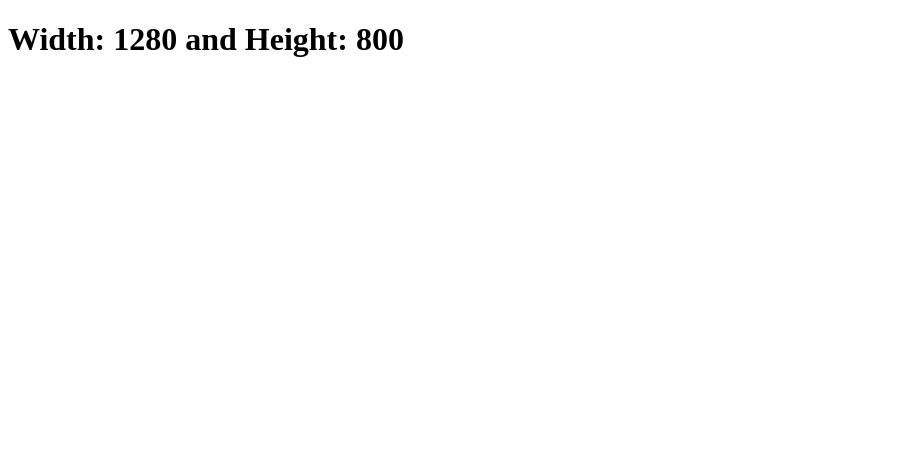
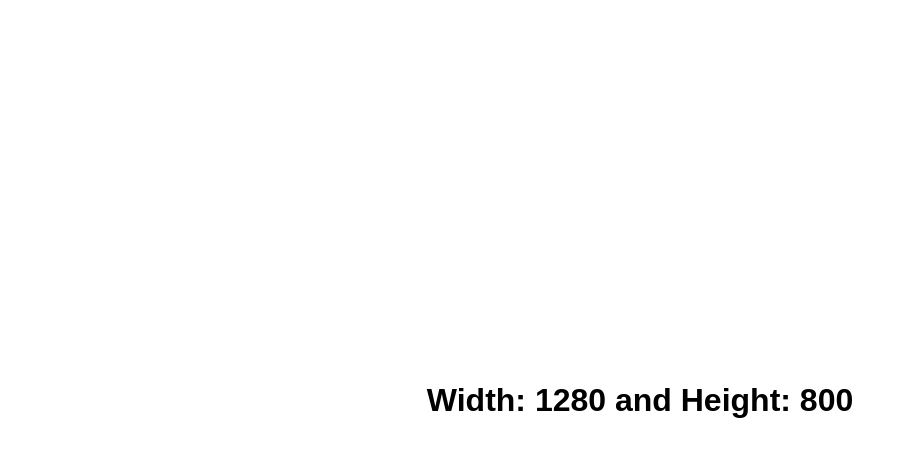
Before and after one commit to acciojob/screen-size-smranjanmishra, a website: page main.html in a window 1280 px wide. Shown: the whole page, without its empty margins (0-907 px from the left). Drawn offline with Linux system fonts and the light colour scheme.

Commit message:
created a submission

```diff
--- a/main.html
+++ b/main.html
@@ -1,23 +1,10 @@
 <!DOCTYPE html>
-
 <html>
-
-<head>
-	<link rel="stylesheet" href="styles.css">
-</head>
-
-<body onload="getSize()" onresize="getSize()">
-	<div id="sizeInfo">
-	</div>
-
-    <script type="text/javascript">
-		function getSize() {
-			var w = document.documentElement.clientWidth;
-			var h = document.documentElement.clientHeight;
-			document.getElementById('sizeInfo').innerHTML = "<h1>Width: " + w + " and Height: " + h + "</h1>";
-		}
-	</script>
-
-</body>
-
+  <head>
+    <link rel="stylesheet" href="styles.css">
+  </head>
+  <body>
+    <div id="sizeInfo"></div>
+    <script src="script.js"></script>
+  </body>
 </html>
--- a/script.js
+++ b/script.js
@@ -1,8 +1,13 @@
-window.addEventListener('resize', function () {
+function updateWindowSize() {
+  const sizeInfoDiv = document.getElementById("sizeInfo");
+  const width = window.innerWidth;
+  const height = window.innerHeight;
 
-    // asd
-    let width = window.innerWidth;
-    let height = window.innerHeight;
-    let sizeInfo = document.querySelector('#sizeInfo');
-    sizeInfo.innerHTML = '<h1>Width: ' + width + ' Height: ' + height + '</h1>';
-});
+  sizeInfoDiv.innerHTML = `<h1>Width: ${width} and Height: ${height}</h1>`;
+}
+
+// Initial call to display the size when the page is first loaded
+updateWindowSize();
+
+// Update the size when the window is resized
+window.addEventListener("resize", updateWindowSize);
--- a/styles.css
+++ b/styles.css
@@ -1 +1,17 @@
-/*  your css code here. If applicable */
+body {
+  font-family: Arial, sans-serif;
+  display: flex;
+  justify-content: center;
+  align-items: center;
+  height: 100vh;
+  margin: 0;
+}
+
+#sizeInfo {
+  text-align: center;
+}
+
+h1 {
+  font-size: 2em;
+  font-weight: bold;
+}
```
